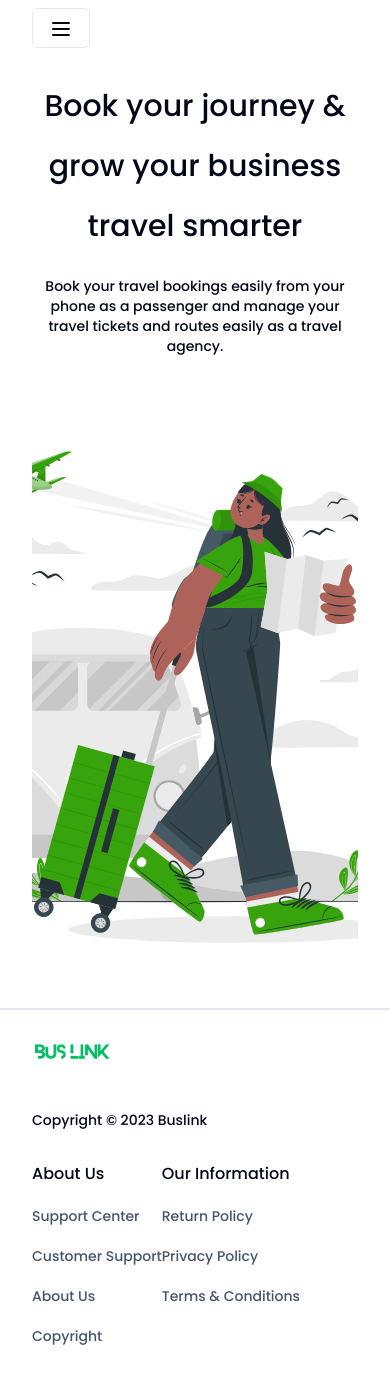
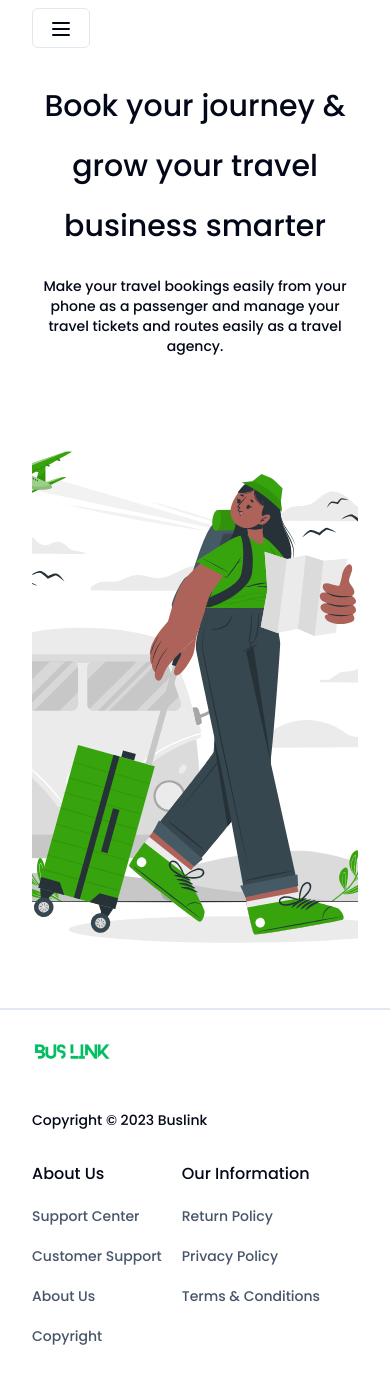
Before and after one commit to bus-link/buslink-landing, a Next.js app: page / in a window 390 px wide. Built offline with nearby package versions, Linux system fonts and the light colour scheme.

Commit message:
updated home banner content|footer UI setup

```diff
--- a/src/components/navigation/footer.tsx
+++ b/src/components/navigation/footer.tsx
@@ -18,7 +18,7 @@ const Footer = () => {
             <p className='text-sm'>Copyright &copy; 2023 Buslink</p>
             </div>
 
-			<div className='flex flex-wrap items-start md:space-x-10'>
+			<div className='flex flex-nowrap items-start space-x-5 md:space-x-10'>
 				<div className='flex flex-col items-start space-y-5 pt-8 pb-10'>
 					<h1>About Us</h1>
 
--- a/src/components/sub-pages/home-banner.tsx
+++ b/src/components/sub-pages/home-banner.tsx
@@ -5,10 +5,10 @@ const HomeBanner = () => {
 		<section className='flex flex-wrap justify-between w-full items-start md:h-screen py-5'>
 			<div className='w-full md:w-[45%] flex flex-col space-y-5 text-center md:text-left md:pt-20'>
 				<h1 className='text-3xl md:text-5xl leading-[60px]'>
-					Book your journey & grow your business travel smarter
+					Book your journey & grow your travel business smarter
 				</h1>
 				<p className='text-sm md:text-lg'>
-					Book your travel bookings easily from your phone as a
+					Make your travel bookings easily from your phone as a
 					passenger and manage your travel tickets and routes easily
 					as a travel agency.
 				</p>
```
